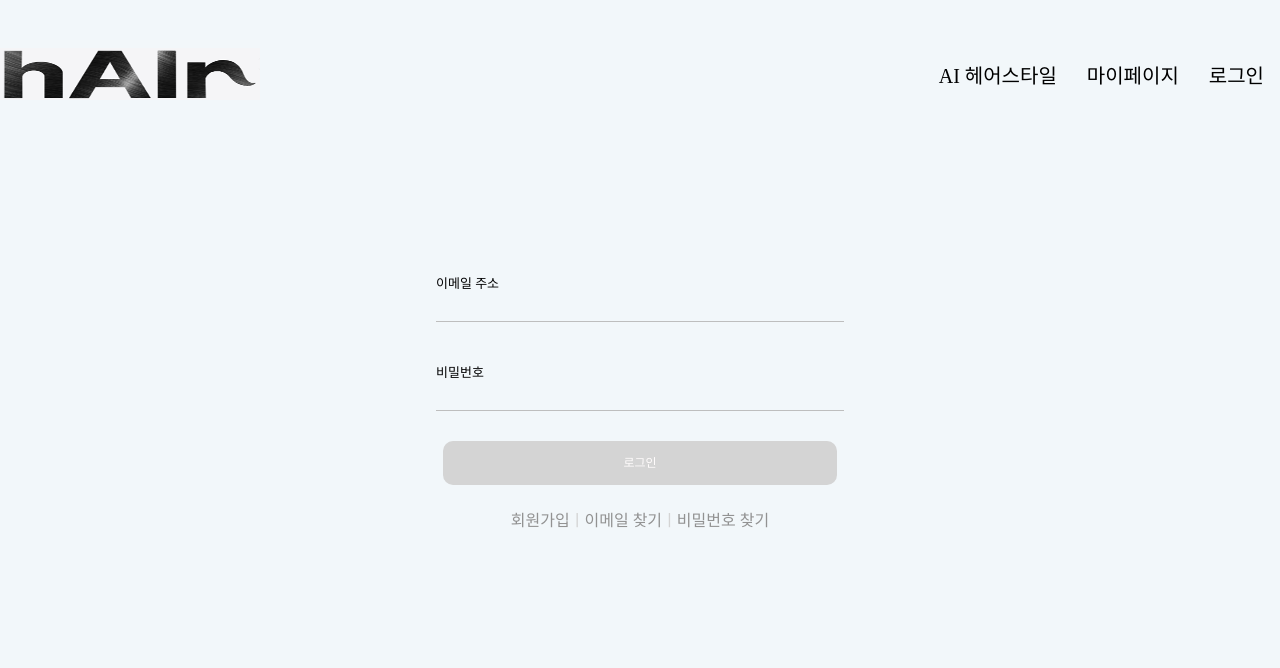
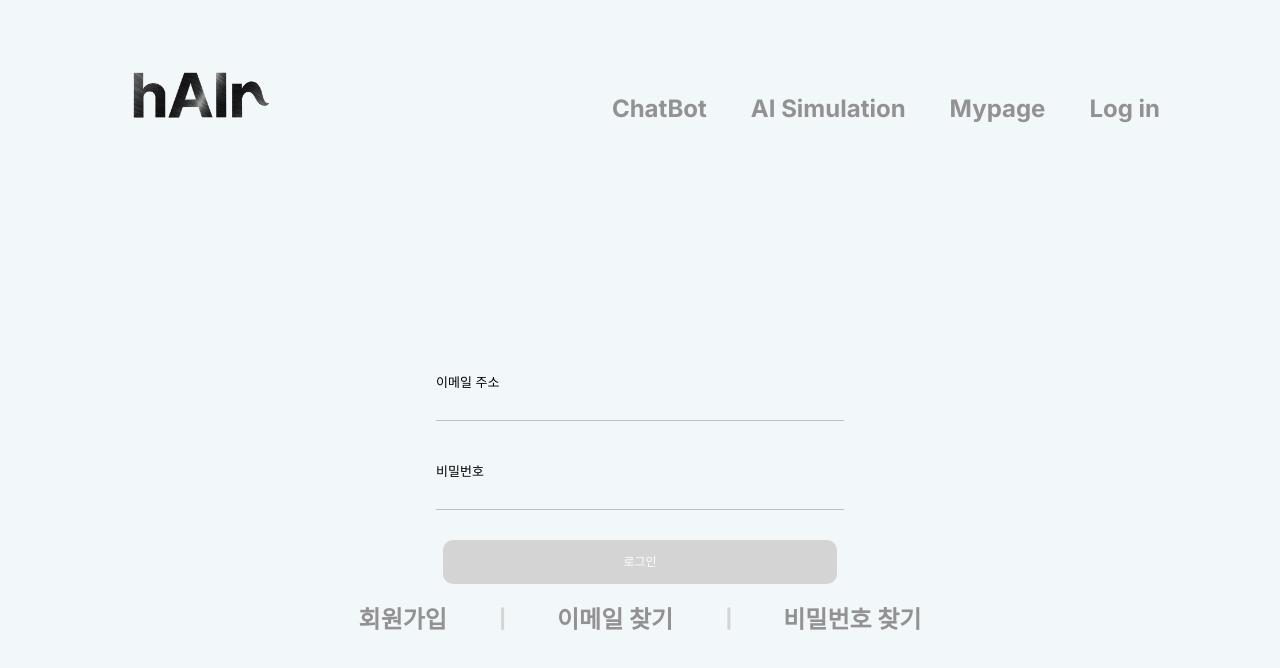
Before and after one commit to AnnSungHee/hAIr_React.JS, a React (Create React App) app: page /sign-in in a window 1280 px wide. Shown: the top 668 px of the page. Built offline with nearby package versions, Linux system fonts and the light colour scheme.

Commit message:
update : [박경인] HeaderComponent 수정]

```diff
--- a/public/index.html
+++ b/public/index.html
@@ -24,6 +24,9 @@
       work correctly both with client-side routing and a non-root public URL.
       Learn how to configure a non-root public URL by running `npm run build`.
     -->
+    <!-- inter 폰트 -->
+    <link href="https://fonts.googleapis.com/css2?family=Inter:wght@400;500;600;700&display=swap" rel="stylesheet">
+
     <title>React App</title>
   </head>
   <body>
--- a/src/assets/styles/App.css
+++ b/src/assets/styles/App.css
@@ -1,3 +1,11 @@
+/* App.css 또는 다른 CSS 파일에 추가 */
+body {
+  font-family: 'Inter', sans-serif;
+}
+
+
+
+
 /* .App 클래스는 텍스트를 가운데 정렬합니다. */
 .App {
   text-align: center;
--- a/src/assets/styles/components/HeaderComponentStyle.css
+++ b/src/assets/styles/components/HeaderComponentStyle.css
@@ -1,41 +1,23 @@
-nav{
-    max-width: 1280px;
-
-    padding-right: 16px;
-    margin-top: 48px;
-    margin-left: auto;
-    margin-right: auto;
+#header>h1{
+    display: none;
 }
 
-    h1{
-        display: none;
-    }
+.headerContent{
+    display: flex;
+    justify-content: space-between;
+    align-items: center;
+    padding: 40px 120px;
+}
 
-    .headerContent{
-        display: flex;
-    }
 
-        .companyLogo{
-            width: 260px;
-            height: 52px;
-        }
+.logo{
+    height: 120px;
+}
 
-        ul{
-            display: flex;
+.linkList{
+    font-size: 24px;
+    font-weight: bold;
 
-            margin-left: auto;
-        }
-
-            li{
-                display: flex;
-                align-items: center;
-            }
-
-                li>*{
-                    text-decoration: none;
-                    color: inherit;
-
-                    font-size: 20px;
-
-                    margin-left: 30px;
-                }
+    display: flex;
+    gap: 44px;
+}
--- a/src/components/HeaderComponent.js
+++ b/src/components/HeaderComponent.js
@@ -24,21 +24,22 @@ const HeaderComponent = () => {
     };
 
     return (
-        <nav>
+        <nav id='header'>
             <h1>헤더</h1>
             <span className='headerContent'>
                 <div>
                     <Link to="/">
-                        <img className='companyLogo' src="/logo.png" alt="회사 로고" />
+                        <img className='logo' src="/logo.png" alt="회사 로고" />
                     </Link>
                 </div>
-                <ul>
-                    <li><Link to="/ai-hairstyle">AI 헤어스타일</Link></li>
-                    <li><Link to="/mypage">마이페이지</Link></li>
+                <ul className='linkList'>
+                    <li><Link to="/chatpage">ChatBot</Link></li>
+                    <li><Link to="/ai-hairstyle">AI Simulation</Link></li>
+                    <li><Link to="/mypage">Mypage</Link></li>
                     {token ? (
-                        <li><div onClick={handleLogout} style={{ cursor: 'pointer' }}>로그아웃</div></li>
+                        <li><div onClick={handleLogout} style={{ cursor: 'pointer' }}>Log out</div></li>
                     ) : (
-                        <li><Link to="/sign-in">로그인</Link></li>
+                        <li><Link to="/sign-in">Log in</Link></li>
                     )}
                 </ul>
             </span>
```
Also changed, not shown: public/logo.PNG, public/logo2.PNG (deleted).
